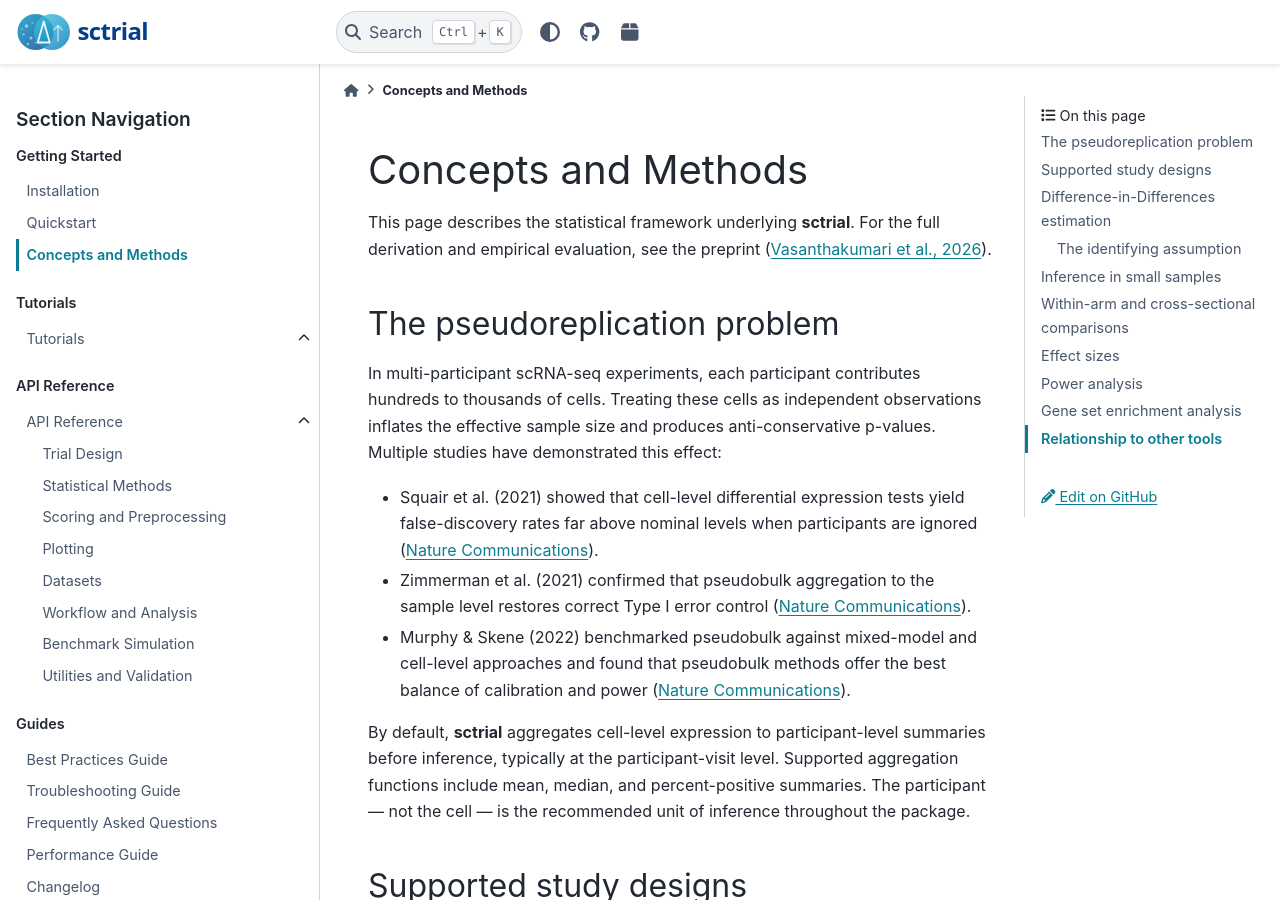
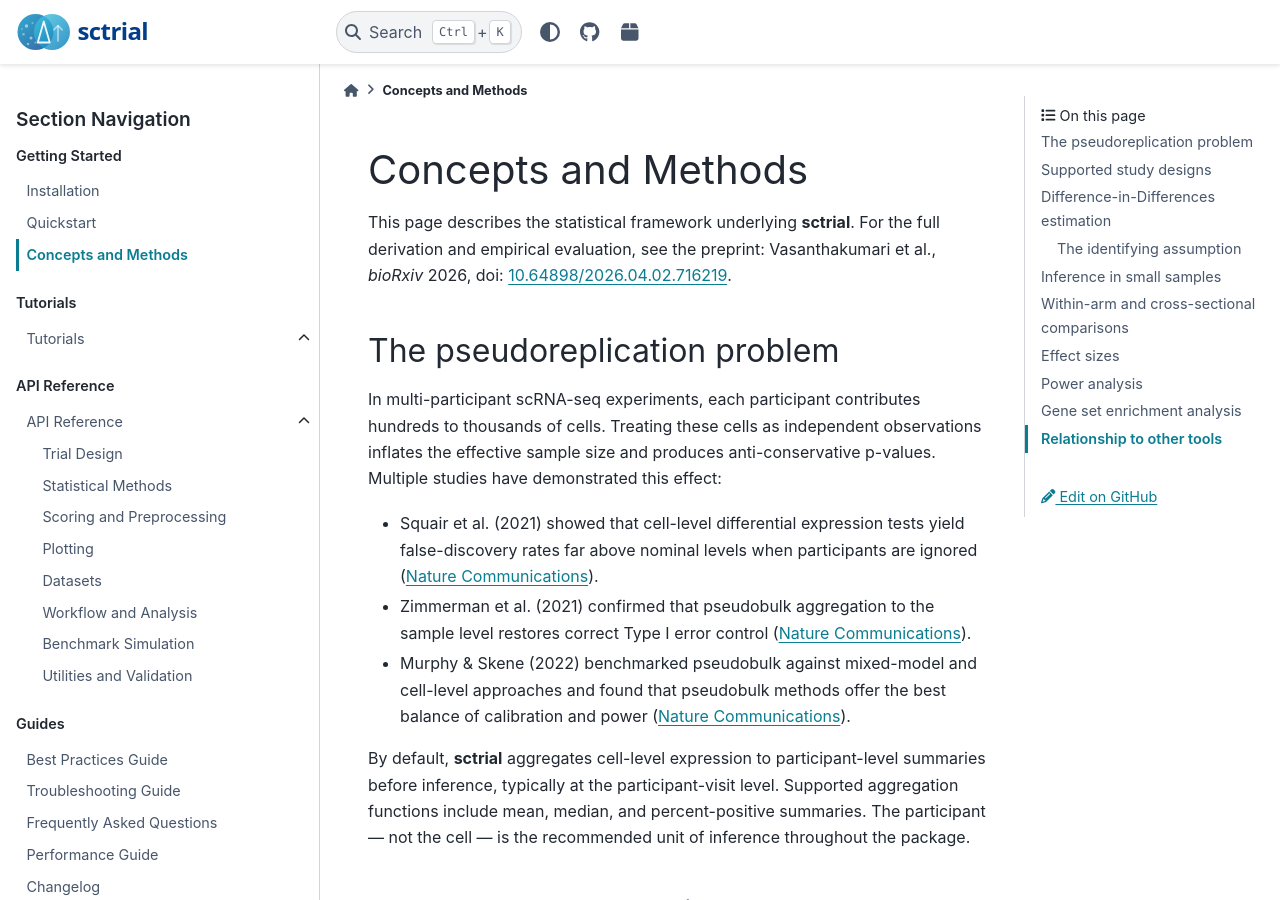
Before and after one commit to TheOmarLab/sctrial, a Sphinx documentation site: the page built from docs/source/concepts.rst, in a window 1280 px wide and 900 px high. Built offline with Sphinx 7.4.7 and the PyData theme 0.15.4, drawn with Linux system fonts in a browser that asks for light colours; pages that are not in the unit, such as notebooks, are missing from menus.

Commit message:
Update preprint citation with DOI and corrected author name
- Add bioRxiv DOI 10.64898/2026.04.02.716219 to all citation references
- Change "Omar MN" / "Mohamed N. Omar" to "Omar M" / "Mohamed Omar"
- Update author email to mohamed.omar@csmc.edu
- CITATION.cff: add preferred-citation block with DOI
- README, docs/index, docs/concepts: link to preprint URL with DOI

```diff
--- a/docs/source/concepts.rst
+++ b/docs/source/concepts.rst
@@ -2,8 +2,9 @@ Concepts and Methods
 ====================
 
 This page describes the statistical framework underlying **sctrial**.
-For the full derivation and empirical evaluation, see the preprint
-(`Vasanthakumari et al., 2026 <https://github.com/TheOmarLab/sctrial>`_).
+For the full derivation and empirical evaluation, see the preprint:
+Vasanthakumari et al., *bioRxiv* 2026, doi:
+`10.64898/2026.04.02.716219 <https://doi.org/10.64898/2026.04.02.716219>`_.
 
 The pseudoreplication problem
 -----------------------------
--- a/pyproject.toml
+++ b/pyproject.toml
@@ -10,7 +10,7 @@ readme = { file = "README.md", content-type = "text/markdown" }
 requires-python = ">=3.9"
 license = {  text = "MIT" }
 authors = [
-  { name = "Mohamed N. Omar", email = "mohamed.omar@cshs.org" },
+  { name = "Mohamed Omar", email = "mohamed.omar@csmc.edu" },
 ]
 keywords = ["single-cell", "anndata", "clinical-trial", "longitudinal", "difference-in-differences", "pseudobulk", "scRNA-seq"]
 classifiers = [
```
Also changed, not shown: README.md (+4 -3 lines), docs/source/index.rst (+5 -4 lines), 1 other file.
